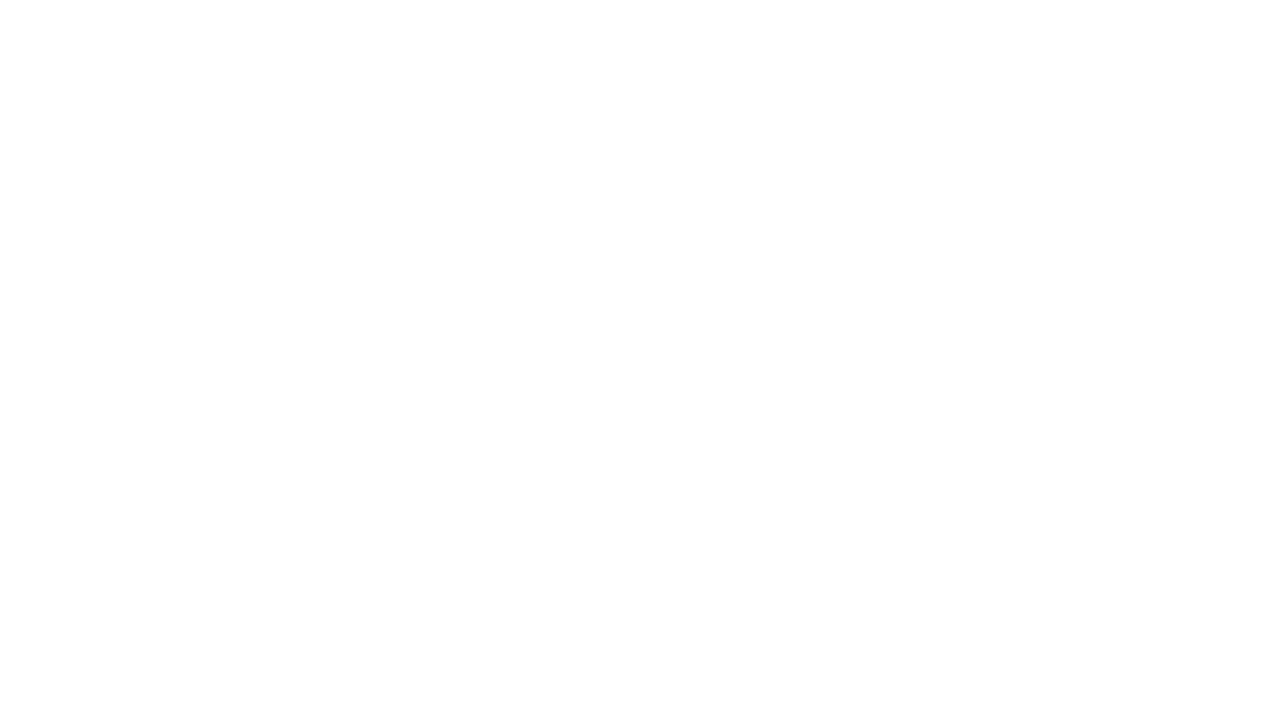
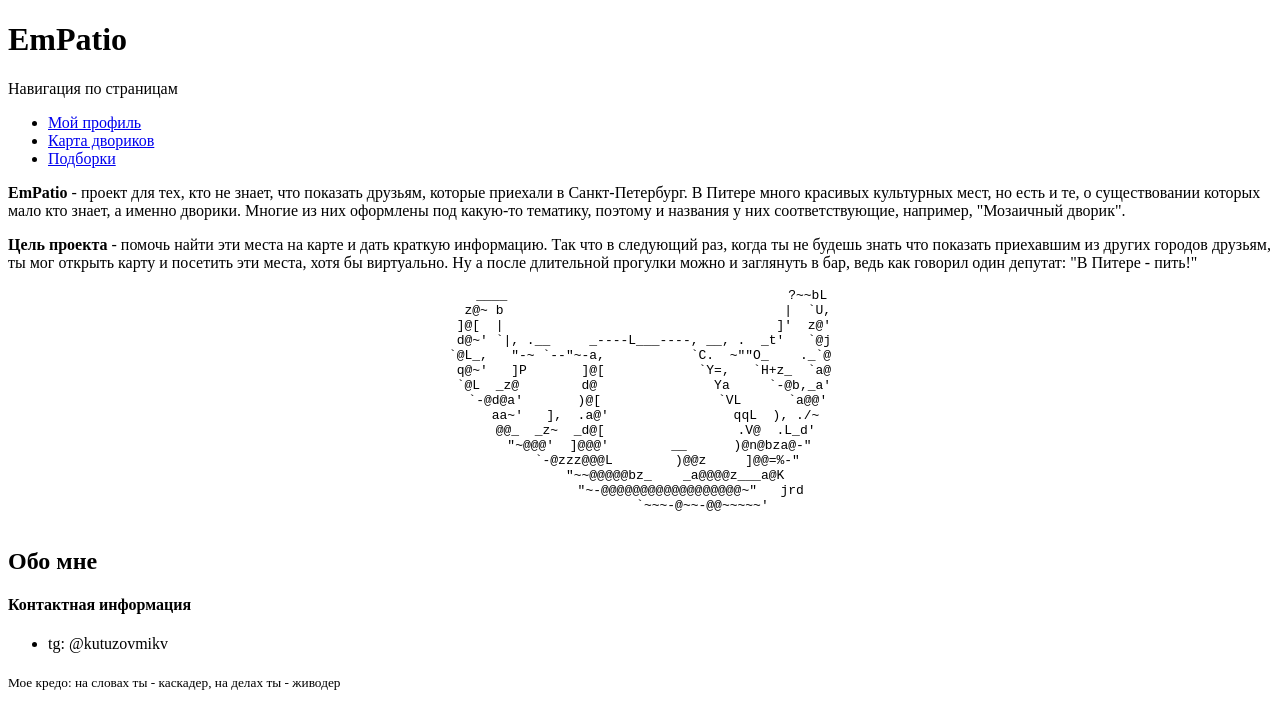
Before and after one commit to kutuzovmikv/EmPatio, a plain HTML site: page index.html in a window 1280 px wide. Drawn offline with Linux system fonts and the light colour scheme.

Commit message:
feat: added main page feat: added gitignore

```diff
--- a/index.html
+++ b/index.html
@@ -1,10 +1,69 @@
 <!DOCTYPE html>
-<html lang="en">
+<html lang="ru">
 <head>
     <meta charset="UTF-8">
+    <meta name="keywords" content="Описание,Главная,Дворики">
     <title>EmPatio</title>
 </head>
 <body>
-
+<header>
+    <h1>EmPatio</h1>
+    <nav>
+        Навигация по страницам
+        <ul>
+            <li><a href="#">Мой профиль</a></li>
+            <li><a href="#">Карта двориков</a></li>
+            <li><a href="#">Подборки</a></li>
+        </ul>
+    </nav>
+</header>
+<main>
+    <section>
+        <p>
+            <b>EmPatio</b> - проект для тех, кто не знает, что показать друзьям, которые приехали в Санкт-Петербург.
+            В Питере много красивых культурных мест, но есть и те, о существовании которых мало кто знает, а именно
+            дворики. Многие из них оформлены под какую-то тематику, поэтому и названия у них соответствующие, например,
+            "Мозаичный дворик".
+        </p>
+        <p>
+            <strong>Цель проекта</strong> - помочь найти эти места на карте и дать краткую информацию. Так что в
+            следующий раз,
+            когда ты не будешь знать что показать приехавшим из других городов друзьям, ты мог открыть карту и посетить
+            эти места, хотя бы виртуально. Ну а после длительной прогулки можно и заглянуть в бар, ведь как говорил один
+            депутат: "В Питере - пить!"
+        </p>
+    </section>
+    <article align="center">
+        <pre>
+   ____                                    ?~~bL
+  z@~ b                                    |  `U,
+ ]@[  |                                   ]'  z@'
+ d@~' `|, .__     _----L___----, __, .  _t'   `@j
+`@L_,   "-~ `--"~-a,           `C.  ~""O_    ._`@
+ q@~'   ]P       ]@[            `Y=,   `H+z_  `a@
+ `@L  _z@        d@               Ya     `-@b,_a'
+  `-@d@a'       )@[               `VL      `a@@'
+    aa~'   ],  .a@'                qqL  ), ./~
+    @@_  _z~  _d@[                 .V@  .L_d'
+     "~@@@'  ]@@@'        __      )@n@bza@-"
+       `-@zzz@@@L        )@@z     ]@@=%-"
+         "~~@@@@@bz_    _a@@@@z___a@K
+             "~-@@@@@@@@@@@@@@@@@@~"   jrd
+                `~~~-@~~-@@~~~~~'
+        </pre>
+    </article>
+</main>
+<footer>
+    <section>
+        <h1>Обо мне</h1>
+        <h4>Контактная информация</h4>
+        <ul>
+            <li>tg: @kutuzovmikv</li>
+        </ul>
+        <sub>
+            Мое кредо: на словах ты - каскадер, на делах ты - живодер
+        </sub>
+    </section>
+</footer>
 </body>
 </html>
```
